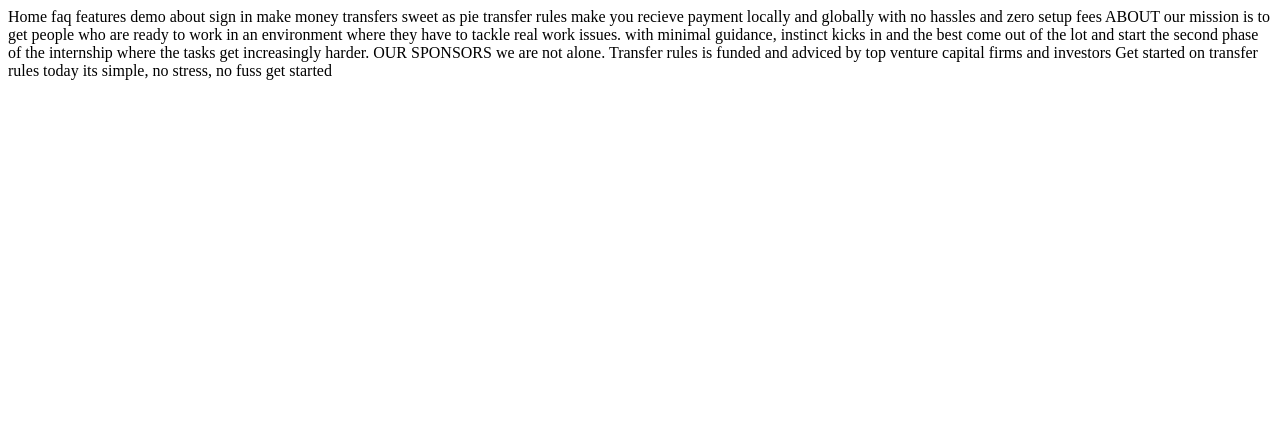
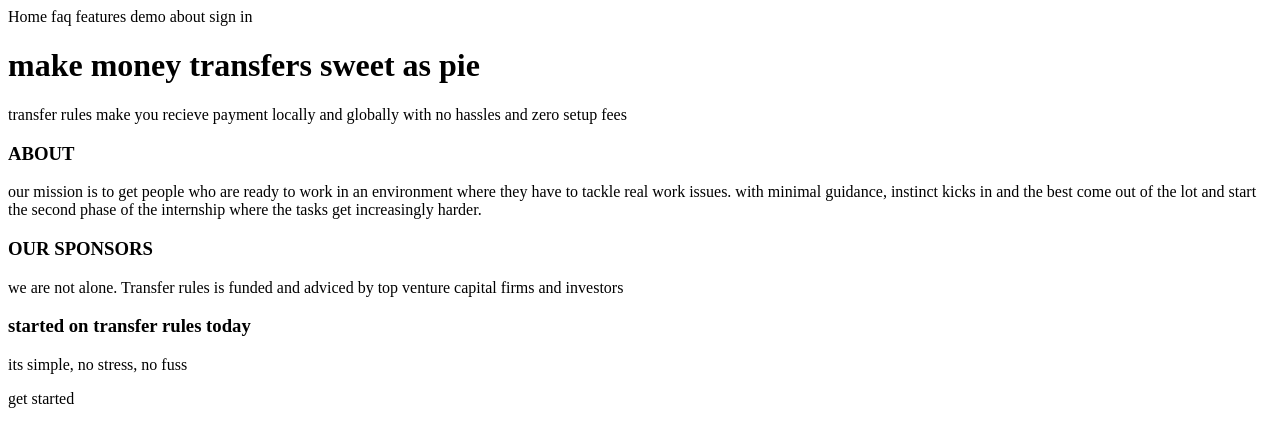
Before and after one commit to Promxyl/Integral, a plain HTML site: page index.html in a window 1280 px wide. Drawn offline with Linux system fonts and the light colour scheme.

Commit message:
update html

```diff
--- a/index.html
+++ b/index.html
@@ -16,27 +16,29 @@
     sign in
 
     <!text on image>
-    make money transfers sweet as pie
-    transfer rules make you recieve payment locally and globally with no hassles
-    and zero setup fees
+    <h1>make money transfers sweet as pie</h1>
+    <p>transfer rules make you recieve payment locally and globally with no hassles
+    and zero setup fees</p>
 
     <!new block>
-    ABOUT
-    our mission is to get people who are ready to work in an environment
+   <h3> ABOUT</h3>
+    <p>our mission is to get people who are ready to work in an environment
     where they have to tackle real work issues. with minimal guidance, instinct kicks in and
     the best come out of the lot and start the second phase of the  internship
-    where the tasks get increasingly harder.
+    where the tasks get increasingly harder.</p>
 
     <!new block>
-    OUR SPONSORS
-    we are not alone. Transfer rules is funded and adviced by top venture
-    capital firms and investors
+   <h3> OUR SPONSORS</h3>
+   <p> we are not alone. Transfer rules is funded and adviced by top venture
+    capital firms and investors</p>
 <!new block>
-Get started on transfer rules today
-its simple, no stress, no fuss
+<h3> started on transfer rules today</h3>
+<p>its simple, no stress, no fuss</p>
 <!button>
 get started
 
 <! new colomn black header, greay body>
+
+<! footer black header, greay body>
     </body>
     </html>
```
